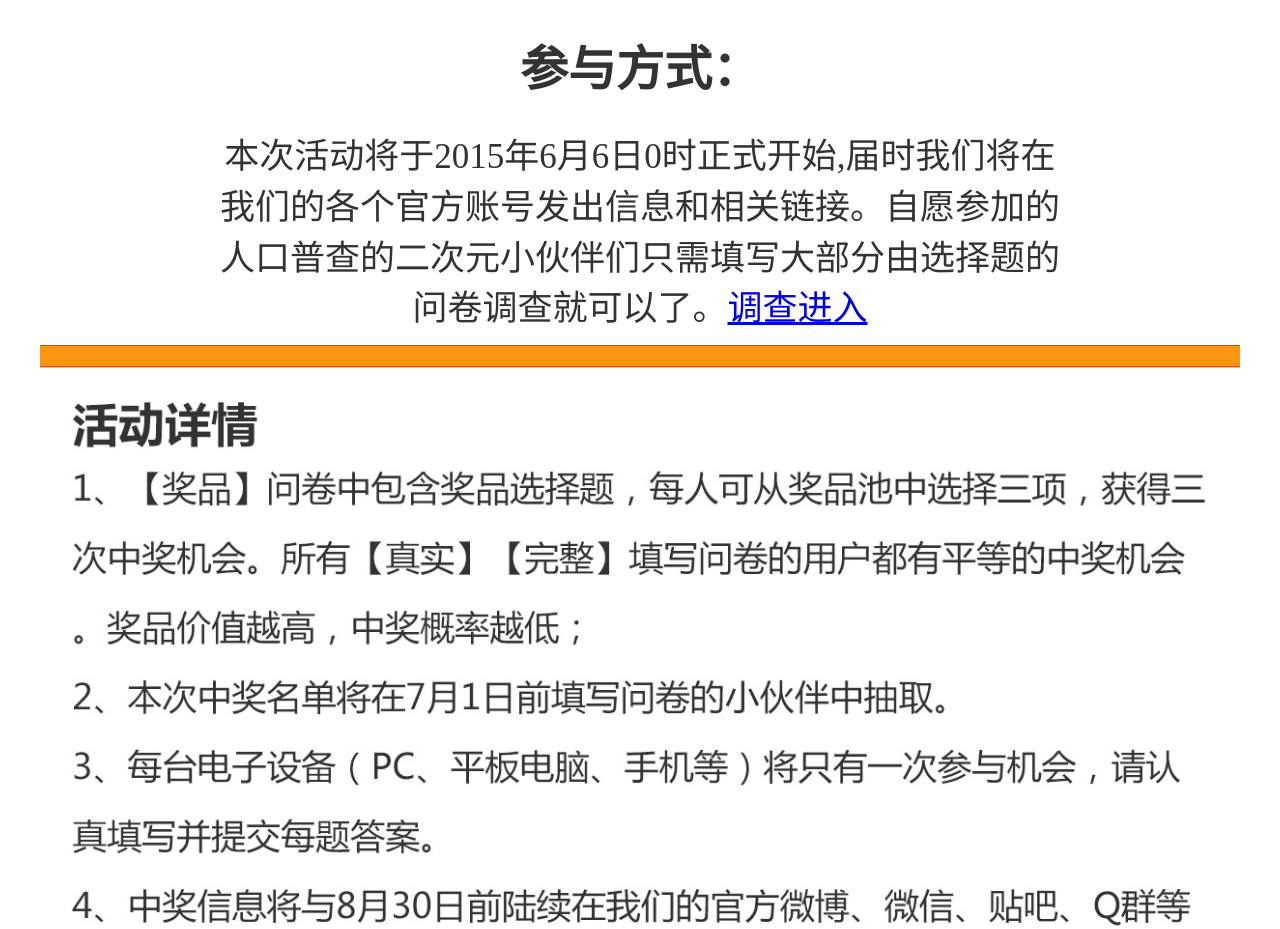
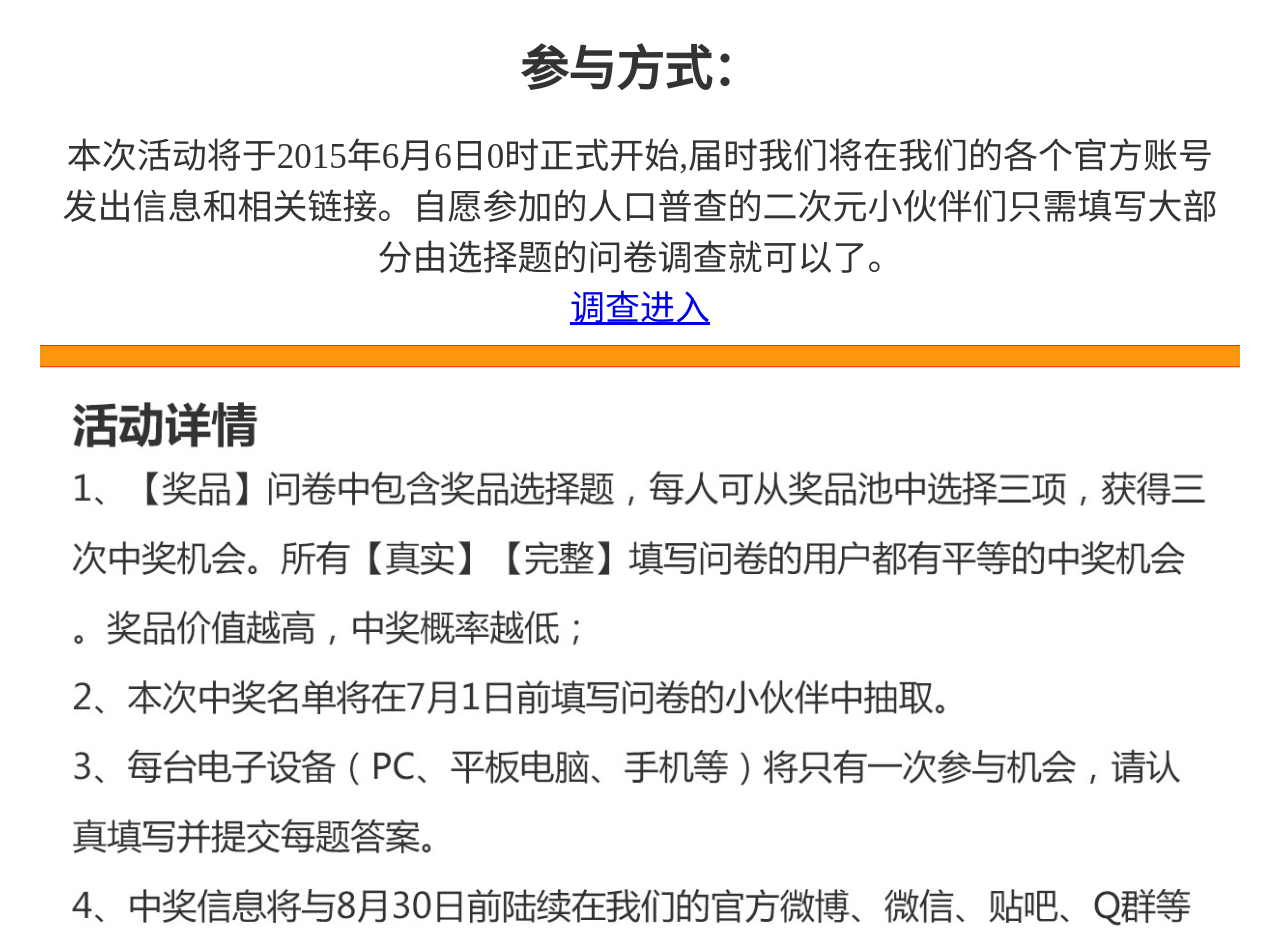
Before and after one commit to Crty/erciyuan, a plain HTML site: page index.html in a window 1280 px wide. Shown: the part 2260-3189 px from the top of the page. Drawn offline with Linux system fonts and the light colour scheme.

Commit message:
ksksk
凯撒角度考虑

```diff
--- a/index.html
+++ b/index.html
@@ -62,7 +62,7 @@ img {width:100%;}
 <img src="erciyuan/二次元专题_03.jpg"/>
 <div class="bg2" align="center">
 <h1 style="font-size: 48px; font-weight: bolder;">参与方式：</h1>
-<p style="font-size: 35px; color: #333333;">本次活动将于2015年6月6日0时正式开始,届时我们将在</br>我们的各个官方账号发出信息和相关链接。自愿参加的</br>人口普查的二次元小伙伴们只需填写大部分由选择题的</br>问卷调查就可以了。<a href="http://ius.iclick.cn/Mobile/Index/524?fim=22">调查进入</a></p>
+<p style="font-size: 35px; color: #333333;">本次活动将于2015年6月6日0时正式开始,届时我们将在我们的各个官方账号发出信息和相关链接。自愿参加的人口普查的二次元小伙伴们只需填写大部分由选择题的问卷调查就可以了。</br><a href="http://ius.iclick.cn/Mobile/Index/524?fim=22">调查进入</a></p>
 </div>
 
 <img src="erciyuan/二次元专题_06.jpg">
```
